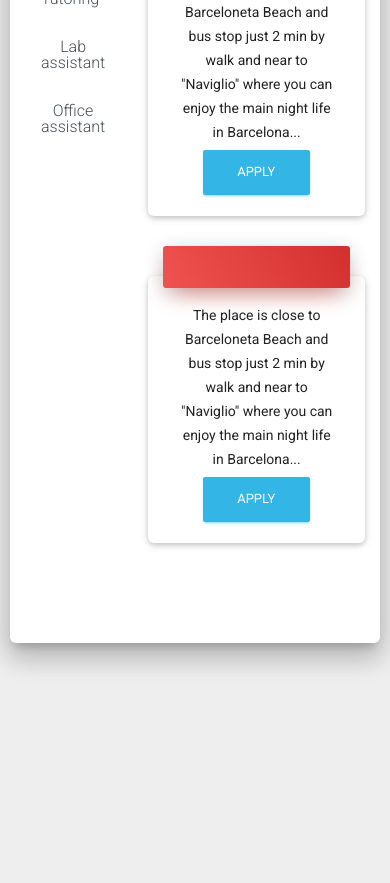
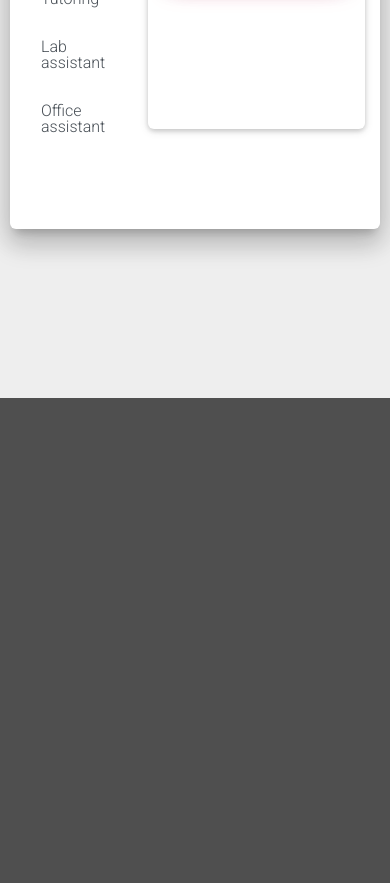
Before and after one commit to cfg-hbcuhsi/team-1, a Flask app: page /housing in a window 390 px wide. Shown: the part 761-1644 px from the top of the page. After the commit the page ends 1159 px from the top, so only its background shows below. Run offline with Flask 2, Linux system fonts and the light colour scheme; some libraries are stand-ins or nearby versions.

Commit message:
Update styles

```diff
--- a/app/templates/books.html
+++ b/app/templates/books.html
@@ -108,7 +108,8 @@
                 </div>
               </div>
               <div class="animated fadeInUp tab-pane fade" id="list-settings" role="tabpanel" aria-labelledby="list-settings-list">
-              <iframe name="bookFrame" src="https://isbn.nu/cgi-bin/design-books" width="400" height="450"></iframe>
+              <div class="embed-responsive embed-responsive-4by3">
+                  <iframe class="embed-responsive-item" name="bookFrame" src="https://isbn.nu/cgi-bin/design-books"></iframe></div>
             </div>
           </div>
         </div>
--- a/app/templates/housing.html
+++ b/app/templates/housing.html
@@ -53,7 +53,7 @@
   </div>
   <div class="main main-raised">
     <div class="container">
-      <div class="section text-center">
+      <div class="section text-left">
         <div class="row">
           <div class="col-4">
             <div class="animated fadeInUp list-group" id="list-tab" role="tablist">
@@ -67,34 +67,28 @@
             <div class="tab-content" id="nav-tabContent">
               <div class="animated fadeInUp tab-pane fade show active" id="list-home" role="tabpanel" aria-labelledby="list-home-list">
                   <div class="row">
-                  <div class="col-md-6">
+                  <div class="col-lg">
                       <div class="card">
-                          <div class="card-header card-header-danger">
-                            <div class="card-text">
-                              <h4 class="card-title"></h4>
+                          <div class="card-header card-header-icon card-header-rose">
+                              <div class="card-icon">
+                        <i class="material-icons">language</i>
                             </div>
+
                           </div>
                           <div class="card-body">
-                The place is close to Barceloneta Beach and bus stop just 2 min by walk and near to "Naviglio" where you can enjoy the main night life in Barcelona...
-                              <br/>
-                              <button class="btn btn-info">Apply</button>
+                              <div class="embed-responsive embed-responsive-4by3">
+                                <iframe
+                                        class="embed-responsive-item"
+                                width="530"
+                                height="450"
+                                frameborder="0" style="border:0"
+                                src="https://maps.google.com/maps?q=manhatan&t=&z=13&ie=UTF8&iwloc=&output=embed" allowfullscreen>
+                                </iframe>
+                              </div>
                         </div>
                     </div>
                     </div>
-                      <div class="col-md-6">
-                      <div class="card">
-                          <div class="card-header card-header-danger">
-                            <div class="card-text">
-                              <h4 class="card-title"></h4>
-                            </div>
-                          </div>
-                          <div class="card-body">
-                The place is close to Barceloneta Beach and bus stop just 2 min by walk and near to "Naviglio" where you can enjoy the main night life in Barcelona...
-                        <br/>
-                              <button class="btn btn-info">Apply</button>
-                          </div>
-                    </div>
-                    </div>
+
                   </div>
               </div>
 
```
